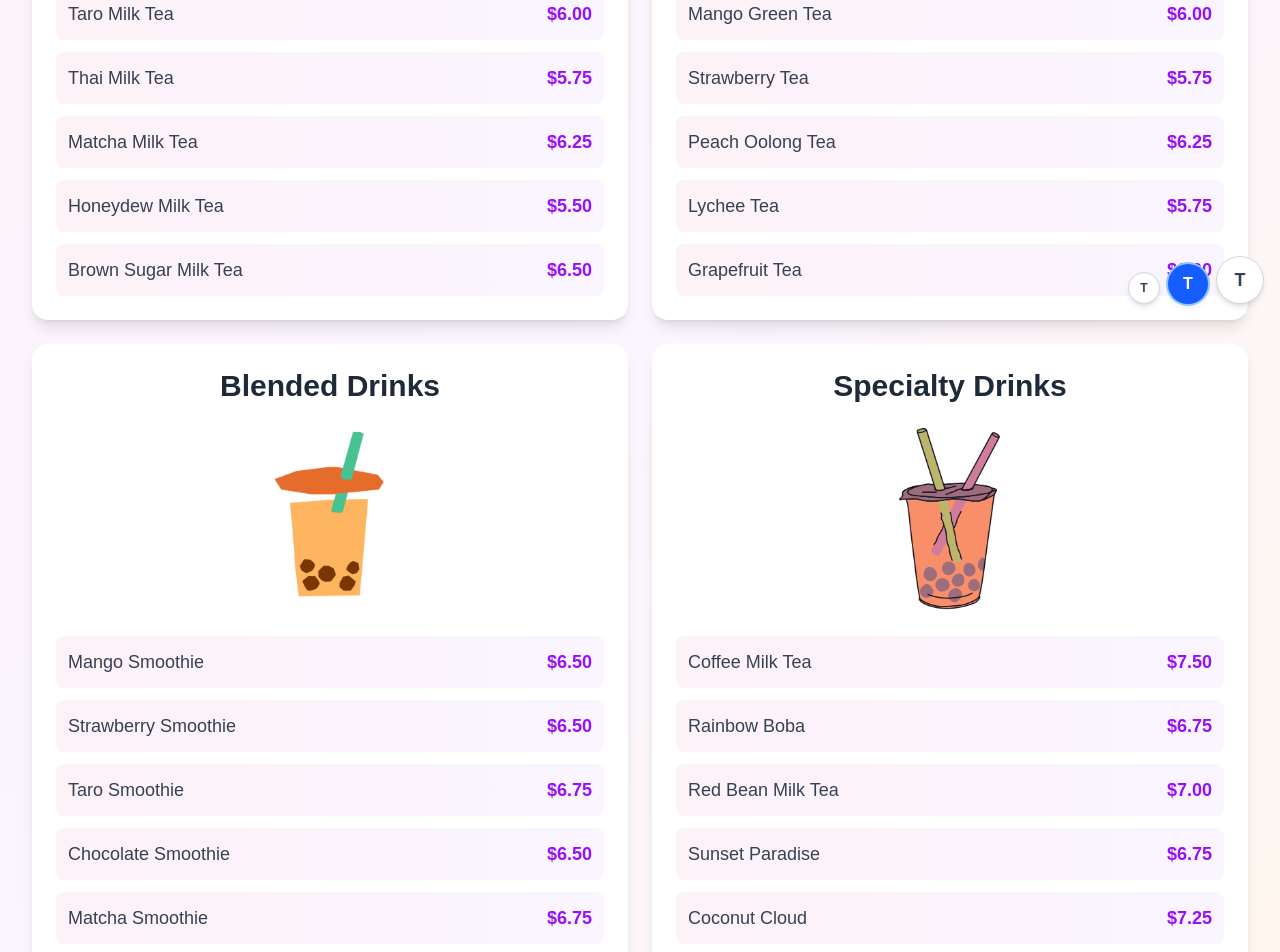
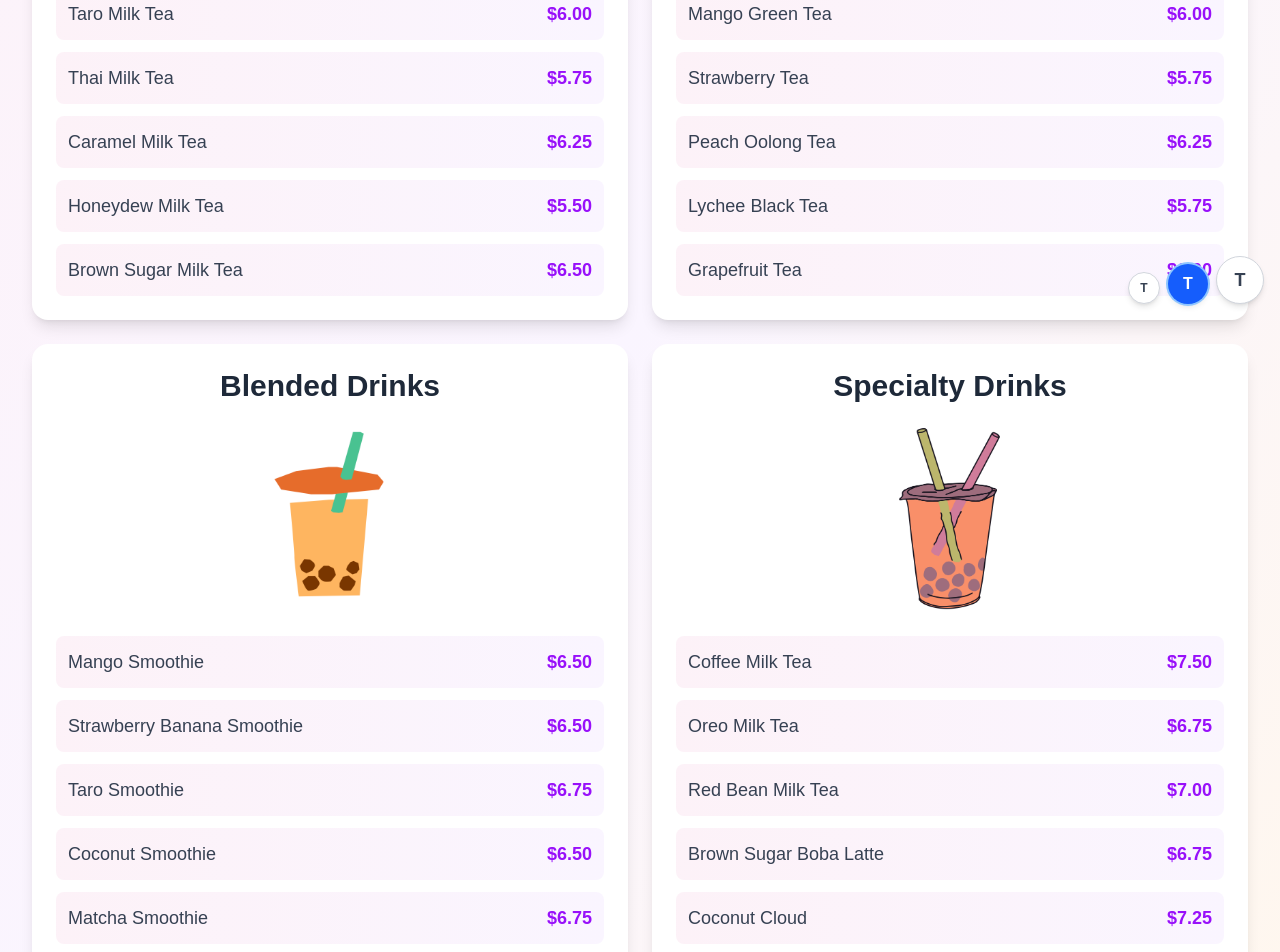
Before and after one commit to CSCE331-Fall2025-900-911/project3_gang_y0, a Next.js app in the folder my-app/: page / in a window 1280 px wide. Shown: the part 480-1432 px from the top of the page. Built offline with nearby package versions, Linux system fonts and the light colour scheme.

Commit message:
fixing up menu board changed items

```diff
--- a/my-app/src/app/page.tsx
+++ b/my-app/src/app/page.tsx
@@ -25,7 +25,7 @@ const menuData: MenuSection[] = [
       { name: 'Classic Milk Tea', price: '$5.50' },
       { name: 'Taro Milk Tea', price: '$6.00' },
       { name: 'Thai Milk Tea', price: '$5.75' },
-      { name: 'Matcha Milk Tea', price: '$6.25' },
+      { name: 'Caramel Milk Tea', price: '$6.25' },
       { name: 'Honeydew Milk Tea', price: '$5.50' },
       { name: 'Brown Sugar Milk Tea', price: '$6.50' },
     ],
@@ -38,7 +38,7 @@ const menuData: MenuSection[] = [
       { name: 'Mango Green Tea', price: '$6.00' },
       { name: 'Strawberry Tea', price: '$5.75' },
       { name: 'Peach Oolong Tea', price: '$6.25' },
-      { name: 'Lychee Tea', price: '$5.75' },
+      { name: 'Lychee Black Tea', price: '$5.75' },
       { name: 'Grapefruit Tea', price: '$6.00' },
     ],
   },
@@ -47,9 +47,9 @@ const menuData: MenuSection[] = [
     image: '/blendeddrink.png',
     drinks: [
       { name: 'Mango Smoothie', price: '$6.50' },
-      { name: 'Strawberry Smoothie', price: '$6.50' },
+      { name: 'Strawberry Banana Smoothie', price: '$6.50' },
       { name: 'Taro Smoothie', price: '$6.75' },
-      { name: 'Chocolate Smoothie', price: '$6.50' },
+      { name: 'Coconut Smoothie', price: '$6.50' },
       { name: 'Matcha Smoothie', price: '$6.75' },
       { name: 'Avocado Smoothie', price: '$7.00' },
     ],
@@ -59,9 +59,9 @@ const menuData: MenuSection[] = [
     image: '/specialdrink.png',
     drinks: [
       { name: 'Coffee Milk Tea', price: '$7.50' },
-      { name: 'Rainbow Boba', price: '$6.75' },
+      { name: 'Oreo Milk Tea', price: '$6.75' },
       { name: 'Red Bean Milk Tea', price: '$7.00' },
-      { name: 'Sunset Paradise', price: '$6.75' },
+      { name: 'Brown Sugar Boba Latte', price: '$6.75' },
       { name: 'Coconut Cloud', price: '$7.25' },
       { name: 'Jasmine Cheese Foam Tea', price: '$6.75' },
     ],
```
